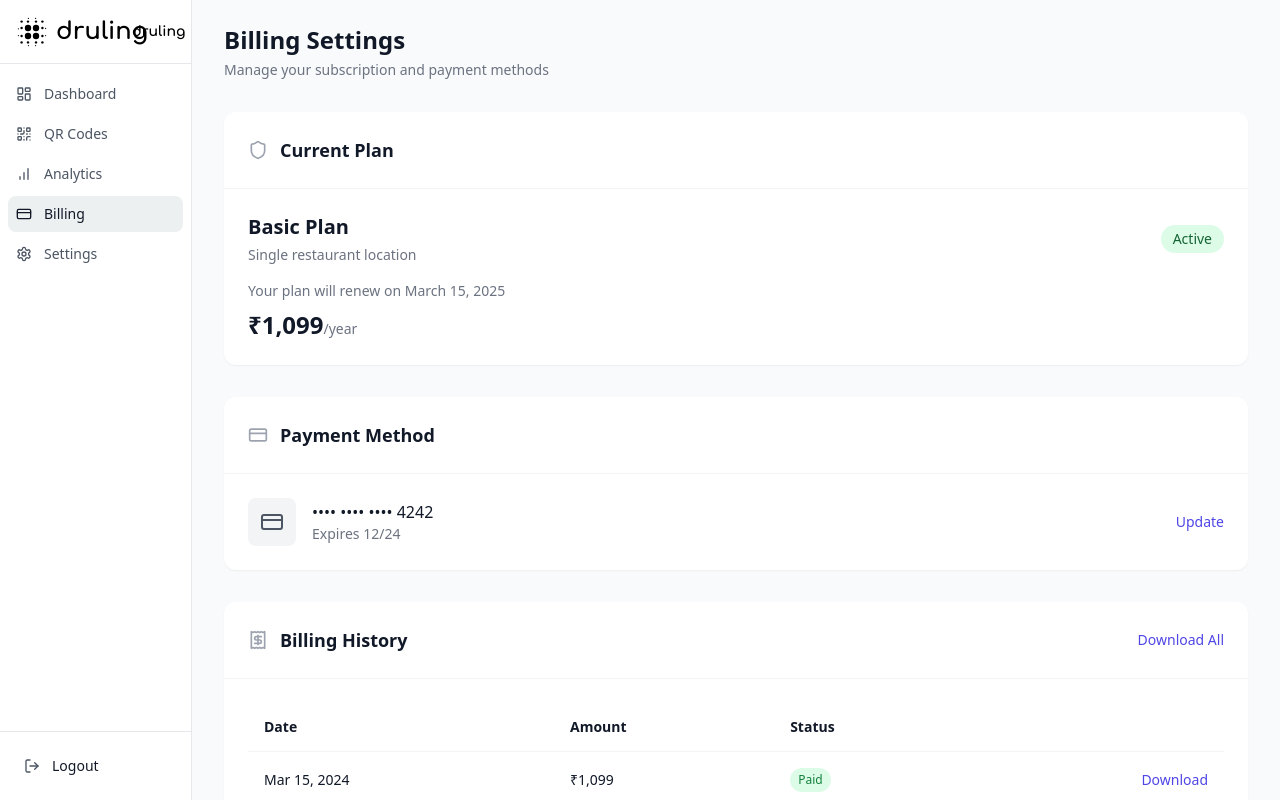
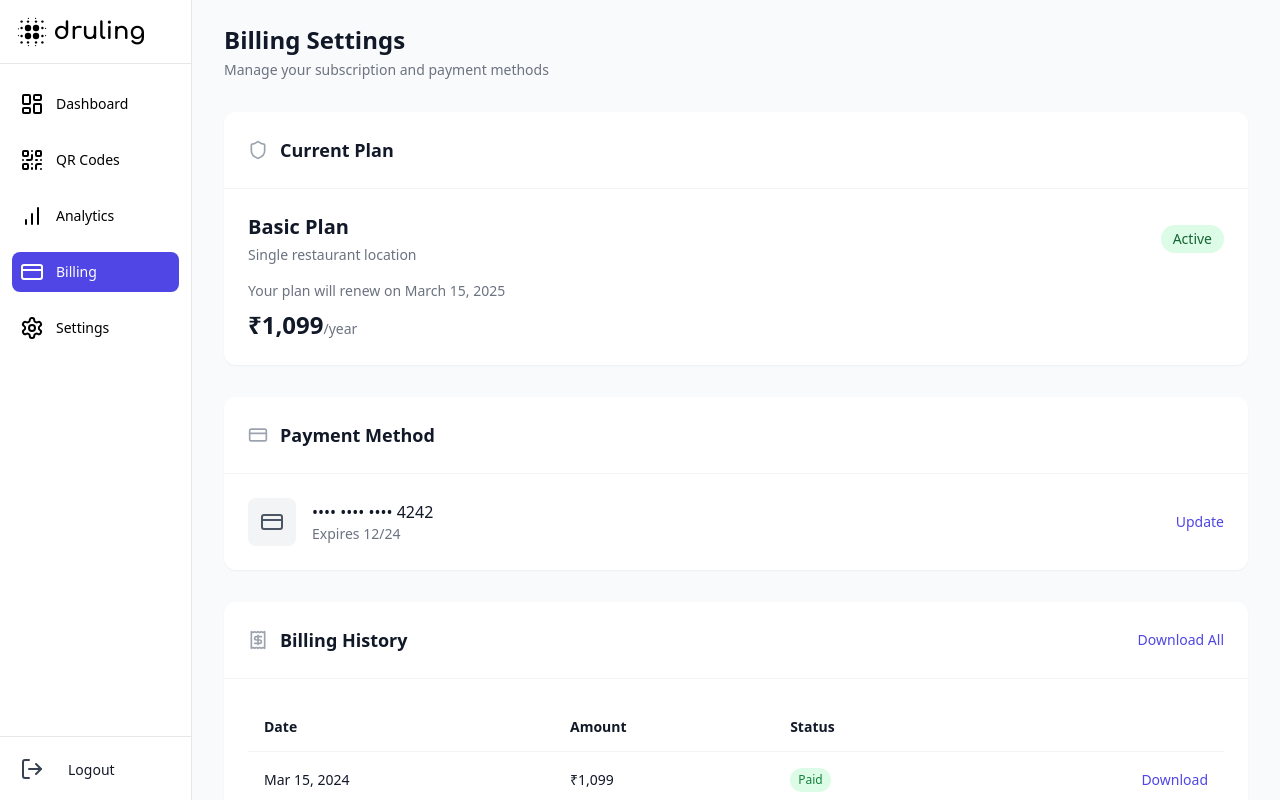
Before and after one commit to ayushsinghal90/druling-frontend, a React (Vite) app: page /dashboard/billing in a window 1280 px wide. Both pictures are taken after a click on the element 32 px from the left and 400 px from the top of the page. Built offline with nearby package versions, Linux system fonts and the light colour scheme.

Commit message:
improve dashboard sidebar

```diff
--- a/src/components/dashboard/Sidebar.tsx
+++ b/src/components/dashboard/Sidebar.tsx
@@ -1,8 +1,8 @@
-import React from 'react';
-import { Link } from 'react-router-dom';
-import Logo from '../Logo';
-import SidebarNav from './SidebarNav';
-import { LogOut } from 'lucide-react';
+import React from "react";
+import { Link } from "react-router-dom";
+import LogoImg from "../LogoImg";
+import SidebarNav from "./SidebarNav";
+import { LogOut } from "lucide-react";
 
 interface SidebarProps {
   isExpanded: boolean;
@@ -14,7 +14,7 @@ const Sidebar: React.FC<SidebarProps> = ({ isExpanded, toggleExpanded }) => {
     <>
       <div
         className={`sidebar-container fixed inset-y-0 left-0 z-40 flex h-full flex-col bg-white border-r border-gray-200 transition-[width] duration-300 ease-in-out ${
-          isExpanded ? 'w-48' : 'w-16'
+          isExpanded ? "w-48" : "w-16"
         }`}
         onClick={toggleExpanded}
       >
@@ -22,50 +22,51 @@ const Sidebar: React.FC<SidebarProps> = ({ isExpanded, toggleExpanded }) => {
         <div>
           <Link
             to="/"
-            className={`flex h-16 items-center ${
-              isExpanded ? 'px-4' : 'justify-center'
-            } border-b border-gray-200 cursor-pointer`}
+            className="relative flex h-16 items-center border-b border-gray-200 cursor-pointer px-4"
             onClick={(e) => e.stopPropagation()}
           >
-            <Logo className="h-6 w-6 text-black transition-transform duration-300" />
-            <span
-              className={`ml-2 font-bold text-black font-comfortaa transition-all duration-300 ${
-                isExpanded ? 'opacity-100 text-sm' : 'opacity-0 w-0 text-xs'
+            <LogoImg className="h-8 w-8 text-black" />
+
+            <div
+              className={`absolute inset-0 flex items-center justify-center ${
+                isExpanded
+                  ? "transition-opacity opacity-100 duration-500"
+                  : "opacity-0"
               }`}
             >
-              druling
-            </span>
+              <span className="text-2xl font-bold text-black font-comfortaa p-2 pl-4">
+                druling
+              </span>
+            </div>
           </Link>
         </div>
 
         {/* Navigation */}
-        <div className="flex-1 overflow-y-auto">
+        <div className="flex-1 overflow-hidden">
           <SidebarNav isExpanded={isExpanded} />
         </div>
 
         {/* Logout */}
         <div
-          className={`flex border-t border-gray-200 py-4 ${
-            isExpanded ? 'px-3' : 'items-center justify-center'
-          }`}
+          className="relative flex h-16 items-center border-t border-gray-200 cursor-pointer p-3"
           onClick={(e) => e.stopPropagation()}
         >
           <Link
             to="/logout"
-            className={`group flex items-center rounded-lg transition-all duration-300 ease-in-out hover:bg-[#ecf0f1] ${
-              isExpanded ? 'px-3 py-2 w-full' : 'h-10 w-10 justify-center'
-            }`}
+            className="group flex items-center rounded-lg cursor-pointer h-10 w-full p-2 hover:bg-[#ecf0f1]"
           >
-            <LogOut className="h-4 w-4 text-gray-600 group-hover:text-gray-900 transition-colors duration-200" />
-            <span
-              className={`ml-3 text-sm font-medium text-gray-900 transition-all duration-300 ${
+            <LogOut className="h-6 w-6 text-gray-700 group-hover:text-gray-900" />
+            <div
+              className={`w-0 ${
                 isExpanded
-                  ? 'opacity-100 w-auto'
-                  : 'opacity-0 w-0 overflow-hidden'
+                  ? "transition-opacity opacity-100 duration-500"
+                  : "opacity-0"
               }`}
             >
-              Logout
-            </span>
+              <span className="text-sm font-medium text-gray-900 p-2 ml-4">
+                Logout
+              </span>
+            </div>
             {!isExpanded && (
               <span className="absolute left-full ml-2 w-auto min-w-max origin-left scale-0 rounded-md bg-[#ecf0f1] px-2 py-1 text-xs font-medium text-gray-900 shadow-sm transition-all duration-200 group-hover:scale-100">
                 Logout
@@ -74,14 +75,6 @@ const Sidebar: React.FC<SidebarProps> = ({ isExpanded, toggleExpanded }) => {
           </Link>
         </div>
       </div>
-
-      {/* Click outside area to collapse */}
-      {/* {isExpanded && (
-        <div
-          className="fixed inset-0 z-30 bg-transparent cursor-pointer"
-          onClick={handleBackgroundClick}
-        />
-      )} */}
     </>
   );
 };
--- a/src/components/dashboard/SidebarNav.tsx
+++ b/src/components/dashboard/SidebarNav.tsx
@@ -1,19 +1,19 @@
-import React from 'react';
-import { Link, useLocation } from 'react-router-dom';
+import React from "react";
+import { Link, useLocation } from "react-router-dom";
 import {
   LayoutDashboard,
   QrCode,
   Settings,
   BarChart,
   CreditCard,
-} from 'lucide-react';
+} from "lucide-react";
 
 const navigation = [
-  { name: 'Dashboard', href: '/dashboard', icon: LayoutDashboard },
-  { name: 'QR Codes', href: '/dashboard/qr-codes', icon: QrCode },
-  { name: 'Analytics', href: '/dashboard/analytics', icon: BarChart },
-  { name: 'Billing', href: '/dashboard/billing', icon: CreditCard },
-  { name: 'Settings', href: '/dashboard/settings', icon: Settings },
+  { name: "Dashboard", href: "/dashboard", icon: LayoutDashboard },
+  { name: "QR Codes", href: "/dashboard/qr-codes", icon: QrCode },
+  { name: "Analytics", href: "/dashboard/analytics", icon: BarChart },
+  { name: "Billing", href: "/dashboard/billing", icon: CreditCard },
+  { name: "Settings", href: "/dashboard/settings", icon: Settings },
 ];
 
 interface SidebarNavProps {
@@ -24,36 +24,35 @@ const SidebarNav = ({ isExpanded }: SidebarNavProps) => {
   const location = useLocation();
 
   return (
-    <nav
-      className={`flex flex-col ${
-        isExpanded ? 'px-2 py-3' : 'items-center py-3'
-      } space-y-1`}
-    >
+    <nav className={`flex flex-col justify-between p-3`}>
       {navigation.map((item) => {
         const isActive = location.pathname === item.href;
         return (
+          <div className="my-2">
             <Link
               key={item.name}
               to={item.href}
-            className={`group flex items-center rounded-lg transition-all duration-300 ease-in-out cursor-pointer ${
-              isExpanded ? 'px-2 py-2 w-full' : 'h-10 w-10 justify-center'
-            } ${
+              className={`group flex items-center rounded-lg cursor-pointer h-10 w-auto ${
                 isActive
-                ? 'bg-[#ecf0f1] text-gray-900'
-                : 'text-gray-600 hover:bg-[#ecf0f1] hover:text-gray-900'
+                  ? "bg-indigo-600 text-white"
+                  : "text-black hover:bg-[#ecf0f1] hover:text-gray-900"
               }`}
               onClick={(e) => e.stopPropagation()}
             >
+              <div className="h-6 w-6 ml-2">
                 <item.icon
-              className={`h-4 w-4 flex-shrink-0 transition-colors duration-300 ${
-                isActive ? 'text-gray-900' : 'group-hover:text-gray-900'
+                  className={`items-center flex-shrink-0 transition-colors duration-300 ${
+                    isActive
+                      ? "text-white"
+                      : "group-hover:text-gray-900 text-black"
                   }`}
                 />
+              </div>
               <span
-              className={`ml-3 text-sm font-medium transition-all duration-300 ${
+                className={`ml-3 text-sm font-medium ${
                   isExpanded
-                  ? 'opacity-100 w-auto'
-                  : 'opacity-0 w-0 overflow-hidden'
+                    ? "transition-opacity opacity-100 duration-500"
+                    : "opacity-0"
                 }`}
               >
                 {item.name}
@@ -64,6 +63,7 @@ const SidebarNav = ({ isExpanded }: SidebarNavProps) => {
                 </span>
               )}
             </Link>
+          </div>
         );
       })}
     </nav>
```
Lines whose indentation alone changed are shown as unchanged.
